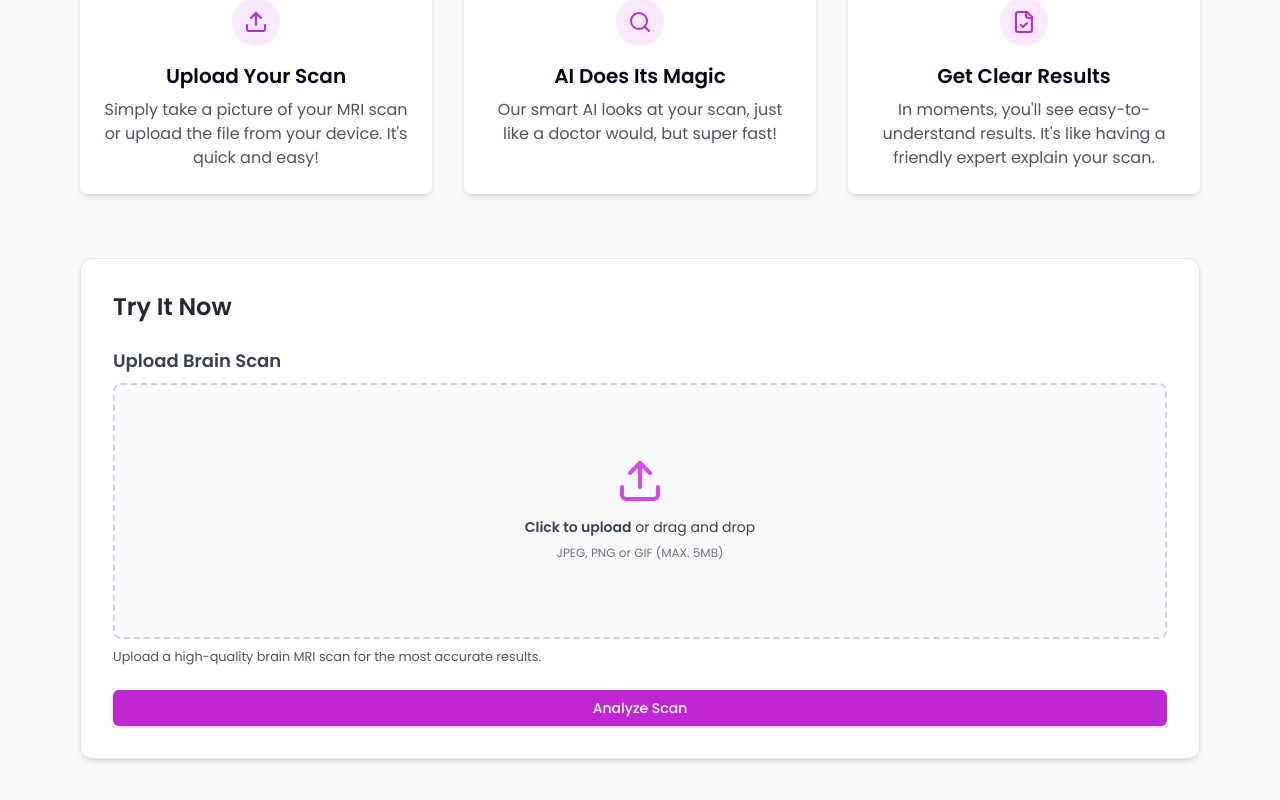
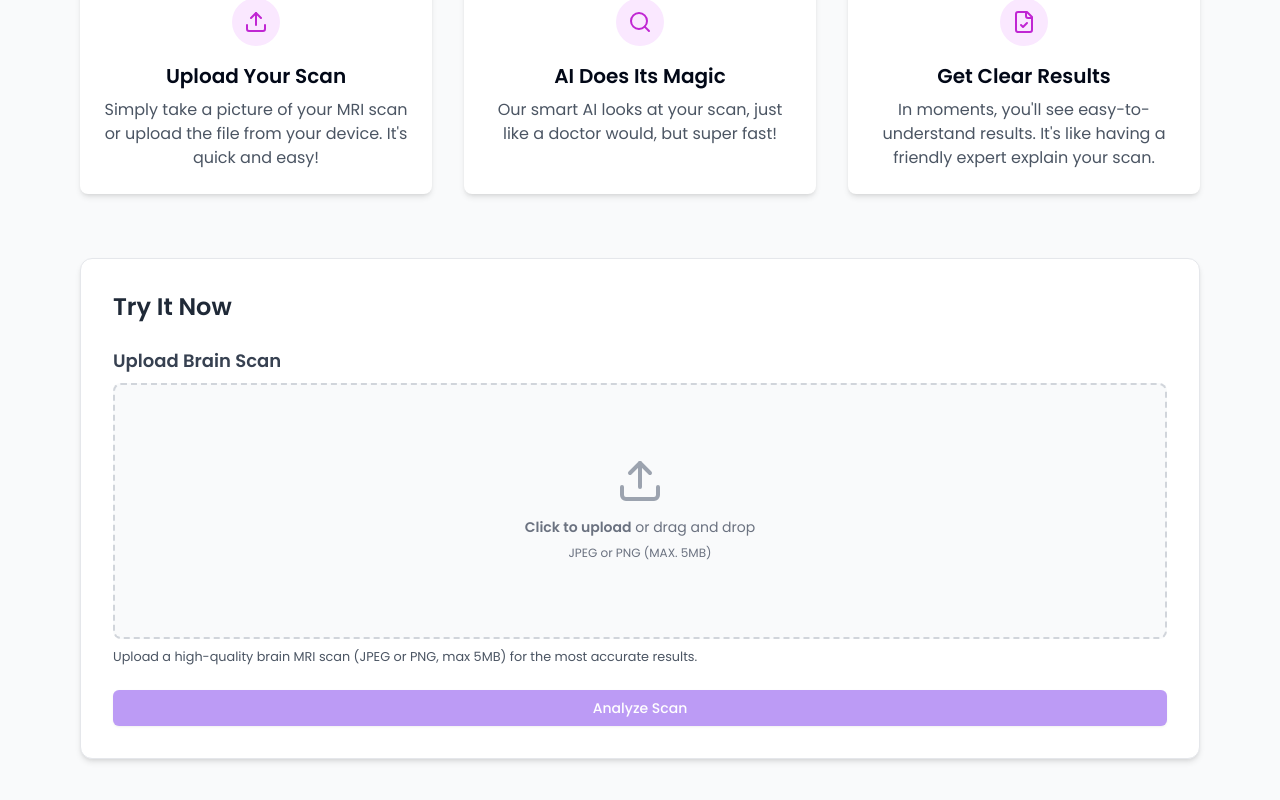
Before and after one commit to numan-7/CerebrAI, a React (Vite) app: page / in a window 1280 px wide. Shown: the part 850-1650 px from the top of the page. Built offline with nearby package versions, Linux system fonts and the light colour scheme.

Commit message:
feat: add image drop & show img on upload

```diff
--- a/src/components/ImageUpload.tsx
+++ b/src/components/ImageUpload.tsx
@@ -1,11 +1,11 @@
-import { useState } from 'react'
+import { useState, useCallback } from 'react'
 import { useForm } from 'react-hook-form'
 import { zodResolver } from '@hookform/resolvers/zod'
 import * as z from 'zod'
 import { Button } from "@/components/ui/button"
 import { Input } from "@/components/ui/input"
 import { toast } from "@/hooks/use-toast"
-import { Upload } from 'lucide-react'
+import { Upload, X } from 'lucide-react'
 import {
   Form,
   FormControl,
@@ -27,8 +27,8 @@ const uploadSchema = z.object({
       'Max file size is 5MB'
     )
     .refine(
-      (files) => ['image/jpeg', 'image/png', 'image/gif'].includes(files?.[0]?.type),
-      'Only .jpg, .png, and .gif formats are supported'
+      (files) => ['image/jpeg', 'image/png'].includes(files?.[0]?.type),
+      'Only .jpg and .png formats are supported'
     ),
 })
 
@@ -40,6 +40,8 @@ type ImageUploadProps = {
 
 export function ImageUpload({ setResult }: ImageUploadProps) {
   const [isAnalyzing, setIsAnalyzing] = useState(false)
+  const [previewUrl, setPreviewUrl] = useState<string | null>(null);
+  const [isDragging, setIsDragging] = useState(false);
 
   const form = useForm<UploadFormValues>({
     resolver: zodResolver(uploadSchema),
@@ -69,6 +71,41 @@ export function ImageUpload({ setResult }: ImageUploadProps) {
     }
   }
 
+  const handleFileChange = useCallback((file: File | null) => {
+    if (file) {
+      const reader = new FileReader();
+      reader.onloadend = () => {
+        setPreviewUrl(reader.result as string);
+      };
+      reader.readAsDataURL(file);
+      form.setValue('file', [file] as unknown as FileList);
+    } else {
+      setPreviewUrl(null);
+      form.setValue('file', undefined);
+    }
+  }, [form]);
+
+  const handleDragOver = useCallback((e: React.DragEvent<HTMLDivElement>) => {
+    e.preventDefault();
+    setIsDragging(true);
+  }, []);
+
+  const handleDragLeave = useCallback((e: React.DragEvent<HTMLDivElement>) => {
+    e.preventDefault();
+    setIsDragging(false);
+  }, []);
+
+  const handleDrop = useCallback((e: React.DragEvent<HTMLDivElement>) => {
+    e.preventDefault();
+    setIsDragging(false);
+    const file = e.dataTransfer.files[0];
+    handleFileChange(file);
+  }, [handleFileChange]);
+
+  const deleteImage = useCallback(() => {
+    handleFileChange(null);
+  }, [handleFileChange]);
+
   return (
     <Form {...form}>
       <form onSubmit={form.handleSubmit(onSubmit)} className="space-y-6">
@@ -79,26 +116,54 @@ export function ImageUpload({ setResult }: ImageUploadProps) {
             <FormItem>
               <FormLabel className="text-lg font-semibold text-gray-700">Upload Brain Scan</FormLabel>
               <FormControl>
-                <div className="flex items-center justify-center w-full">
-                  <label htmlFor="dropzone-file" className="flex flex-col items-center justify-center w-full h-64 border-2 border-gray-300 border-dashed rounded-lg cursor-pointer bg-gray-50 hover:bg-gray-100 transition-colors duration-300">
+                <div className="flex flex-col md:flex-row items-start space-y-4 md:space-y-0 md:space-x-4 transition-all duration-300 ease-in-out">
+                  <div
+                    className={`flex items-center justify-center w-full ${previewUrl ? 'md:w-2/3' : 'md:w-full'} h-64 border-2 ${
+                      isDragging ? 'border-primary' : 'border-gray-300'
+                    } border-dashed rounded-lg cursor-pointer bg-gray-50 hover:bg-gray-100 transition-colors duration-300`}
+                    onDragOver={handleDragOver}
+                    onDragLeave={handleDragLeave}
+                    onDrop={handleDrop}
+                  >
+                    <label htmlFor="dropzone-file" className="flex flex-col items-center justify-center w-full h-full">
                       <div className="flex flex-col items-center justify-center pt-5 pb-6">
-                      <Upload className="w-12 h-12 mb-3 text-fuchsia-500" />
-                      <p className="mb-2 text-sm text-gray-700"><span className="font-semibold">Click to upload</span> or drag and drop</p>
-                      <p className="text-xs text-gray-500">JPEG, PNG or GIF (MAX. 5MB)</p>
+                        <Upload className="w-12 h-12 mb-3 text-gray-400" />
+                        <p className="mb-2 text-sm text-gray-500"><span className="font-semibold">Click to upload</span> or drag and drop</p>
+                        <p className="text-xs text-gray-500">JPEG or PNG (MAX. 5MB)</p>
                       </div>
                       <Input
                         id="dropzone-file"
                         type="file"
                         className="hidden"
-                      accept="image/jpeg,image/png,image/gif"
-                      onChange={(e) => onChange(e.target.files)}
+                        accept="image/jpeg,image/png"
+                        onChange={(e) => {
+                          const file = e.target.files?.[0];
+                          handleFileChange(file || null);
+                        }}
                         {...rest}
                       />
                     </label>
                   </div>
+                  {previewUrl && (
+                    <div className="relative w-full md:w-1/3 h-64 transition-all duration-300 ease-in-out opacity-100">
+                      <img
+                        src={previewUrl}
+                        alt="Uploaded brain scan"
+                        className="w-full h-full object-cover rounded-lg"
+                      />
+                      <button
+                        type="button"
+                        onClick={deleteImage}
+                        className="absolute top-2 right-2 p-1 bg-red-500 text-white rounded-full hover:bg-red-600 transition-colors duration-300"
+                      >
+                        <X size={20} />
+                      </button>
+                    </div>
+                  )}
+                </div>
               </FormControl>
               <FormDescription className="text-gray-600">
-                Upload a high-quality brain MRI scan for the most accurate results.
+                Upload a high-quality brain MRI scan (JPEG or PNG, max 5MB) for the most accurate results.
               </FormDescription>
               <FormMessage />
             </FormItem>
@@ -106,8 +171,8 @@ export function ImageUpload({ setResult }: ImageUploadProps) {
         />
         <Button
           type="submit"
-          disabled={isAnalyzing}
-          className="w-full bg-fuchsia-600 hover:bg-fuchsia-700 text-white"
+          disabled={isAnalyzing || !previewUrl}
+          className="w-full bg-primary text-white hover:opacity-90 transition-opacity disabled:opacity-50"
         >
           {isAnalyzing ? 'Analyzing...' : 'Analyze Scan'}
         </Button>
--- a/src/index.css
+++ b/src/index.css
@@ -56,8 +56,8 @@
 }
 
 .blob {
-  border-radius: 42% 56% 72% 28% / 42% 42% 56% 48%;
-  animation: blob 20s linear infinite;
+  border-radius: 50% 50% 48% 52% / 50% 50% 52% 48%;
+  animation: blob 25s ease-in-out infinite;
 }
 
 @keyframes blob {
```
Lines whose indentation alone changed are shown as unchanged.
